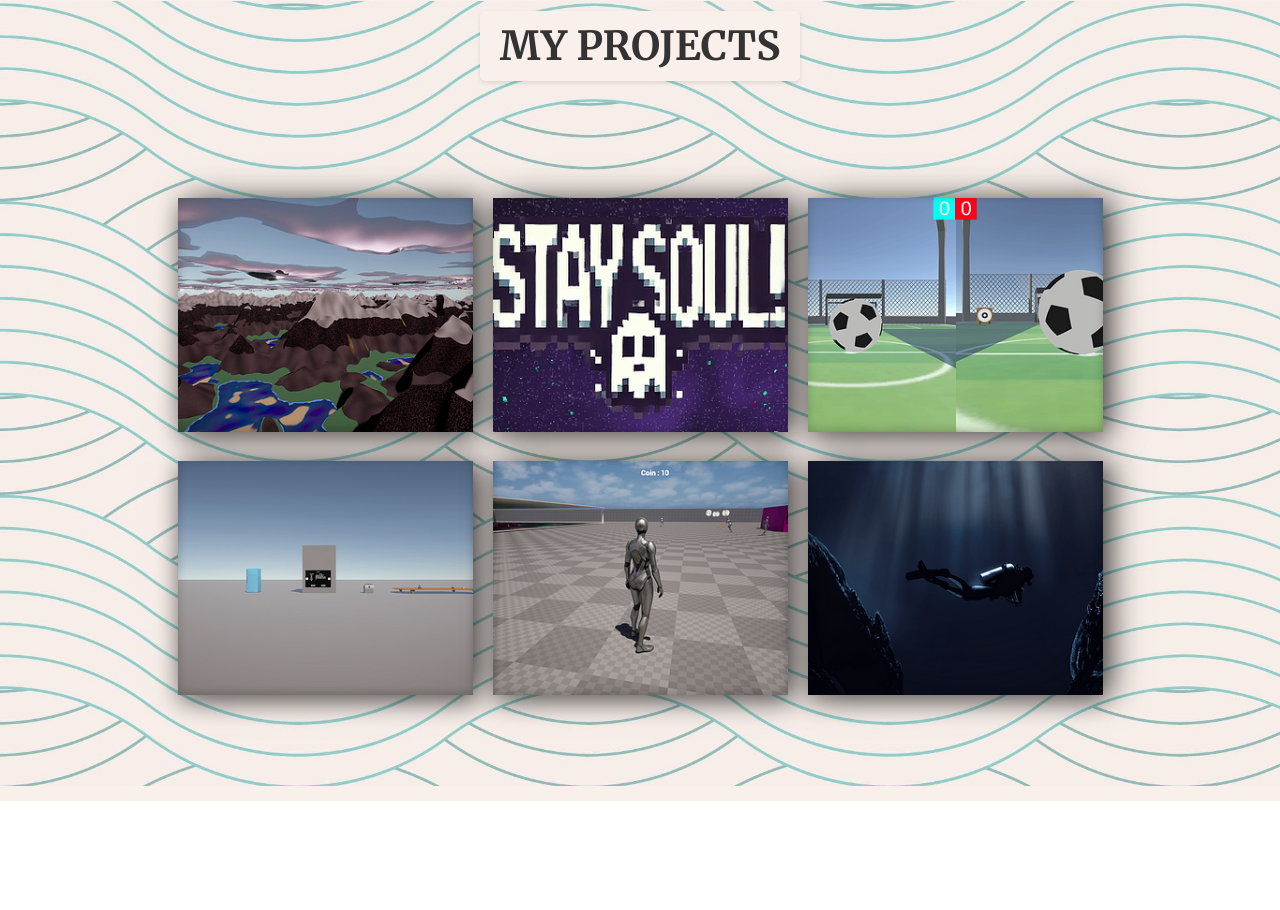
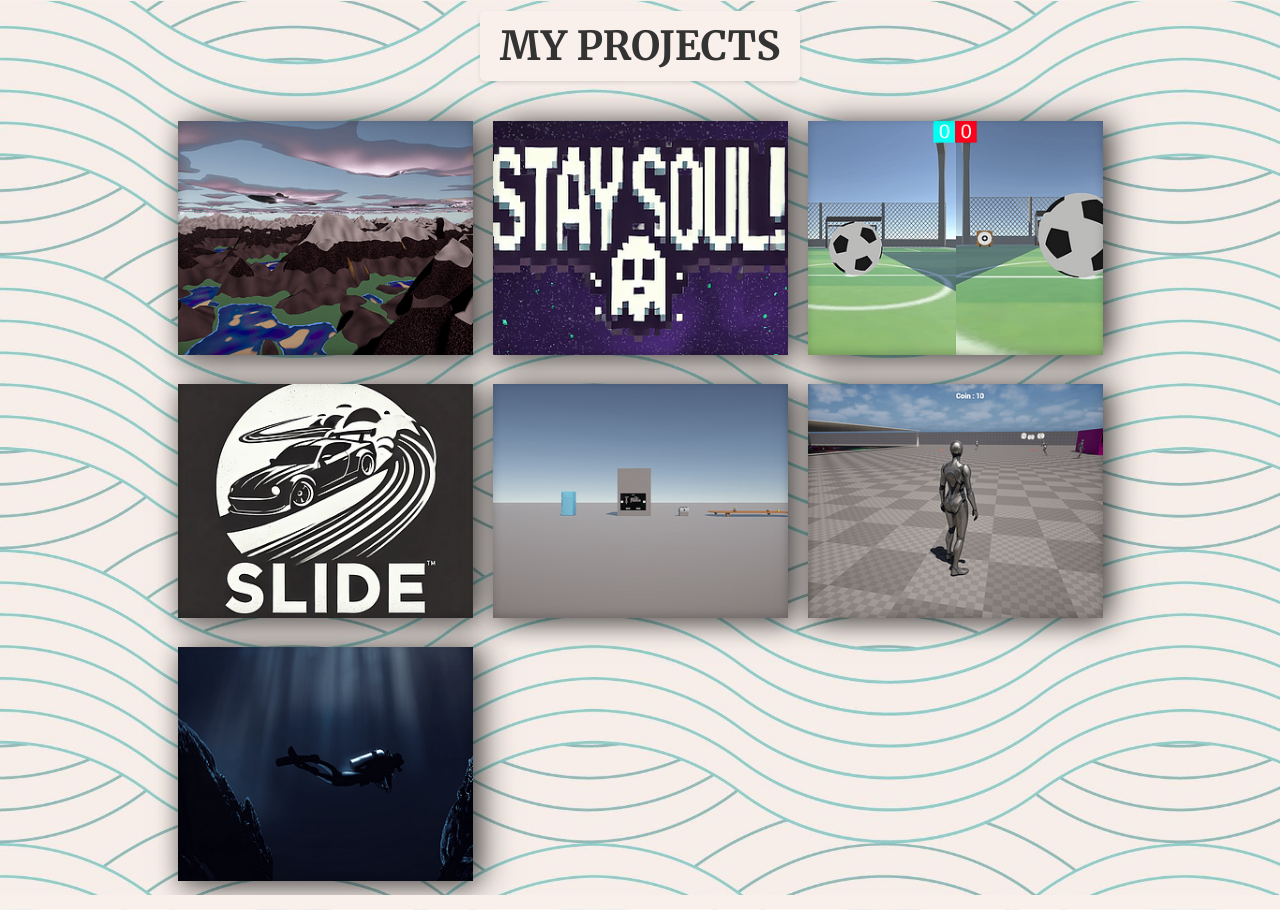
Before and after one commit to MtPoison/MtPoison.github.io, a plain HTML site: page index.html in a window 1280 px wide. Shown: the part 1599-2509 px from the top of the page. Before the commit the page ends 2400 px from the top, so only its background shows below. Drawn offline with Linux system fonts and the light colour scheme.

Commit message:
ajout racing

```diff
--- a/index.html
+++ b/index.html
@@ -58,7 +58,7 @@ Always seeking new challenges, I aim to perfect my skills and explore the latest
                 <div class="tableau" style="background-image: url('img/ZHQNhv.png');" data-index="0"></div>
                 <div class="tableau" style="background-image: url('img/s7BsGm.png');" data-index="1"></div>
                 <div class="tableau" style="background-image: url('img/D6nXKB.png');" data-index="2"></div>
-                <!-- <div class="tableau" style="background-image: url('img/vhIsVE.png');" data-index="3"></div> -->
+                <div class="tableau" style="background-image: url('img/R0lggo.png');" data-index="3"></div>
                 <div class="tableau" style="background-image: url('img/vhIsVE.png');" data-index="4"></div>
                 <div class="tableau" style="background-image: url('img/7nGu4b.png');" data-index="5"></div>
                 <div class="tableau" style="background-image: url('img/J2DxJY.png');" data-index="6"></div>
```
Also changed, not shown: img/R0lggo.png (added).
